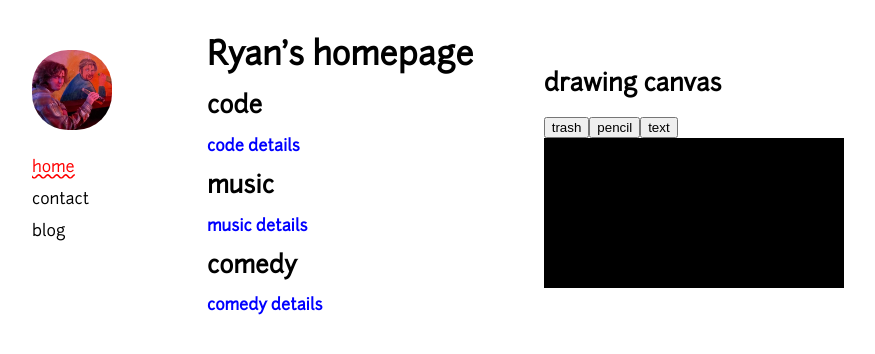
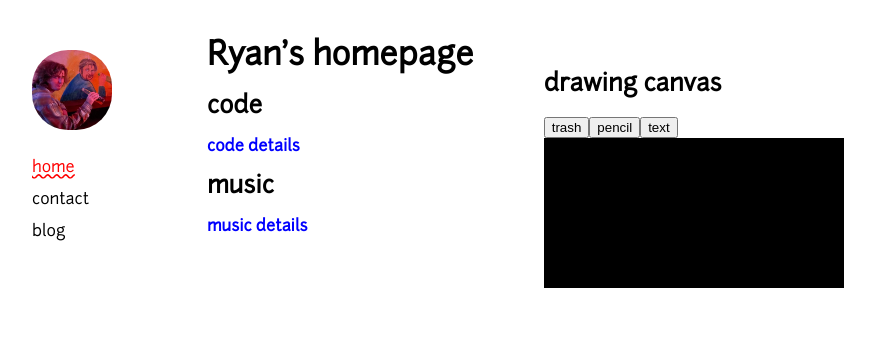
Before and after one commit to rprend/YAPS, a Next.js app: page / in a window 1280 px wide. Shown: the top 354 px of the page, without its empty margins (108-983 px from the left). Built offline with nearby package versions, Linux system fonts and the light colour scheme; a web font is replaced by a local one.

Commit message:
Remove section

```diff
--- a/components/homepage.tsx
+++ b/components/homepage.tsx
@@ -17,10 +17,6 @@ export function HomePage(props: HomePageProps): JSX.Element {
         <div>music. a youtube embed pollutes my site with blocked ad requests so you&apos;ll just have to imagine my <a target="blank" href="https://www.youtube.com/watch?v=zDsDCRVVCYw&list=PL-evJxq7wCJPwhV7P91uooPOauMSX-UbE">music</a></div>
         {/* <iframe width="560" height="315" src="https://www.youtube.com/embed/videoseries?list=PL-evJxq7wCJPwhV7P91uooPOauMSX-UbE" title="YouTube video player" frameBorder="0" allow="accelerometer; autoplay; clipboard-write; encrypted-media; gyroscope; picture-in-picture" allowFullScreen></iframe> */}
       </Category>
-      <Category name="comedy">
-        <div>comedy. youtube embeds pollute my site with blocked ad requests so you&apos;ll just have to imagine my <a target="blank" href="https://www.youtube.com/watch?v=ePGkCFvNpM0&list=PL-evJxq7wCJOAf5ktBD1geon3yeXGfA_8">jokes</a></div>
-      {/* <iframe width="560" height="315" src="https://www.youtube.com/embed/videoseries?list=PL-evJxq7wCJOAf5ktBD1geon3yeXGfA_8" title="YouTube video player" frameBorder="0" allow="accelerometer; autoplay; clipboard-write; encrypted-media; gyroscope; picture-in-picture" allowFullScreen></iframe> */}
-      </Category>
     </div>
   )
 }
```
